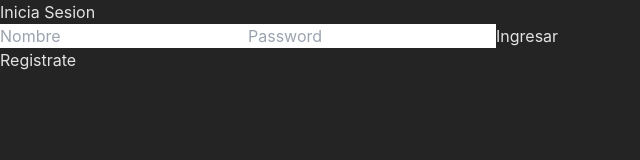
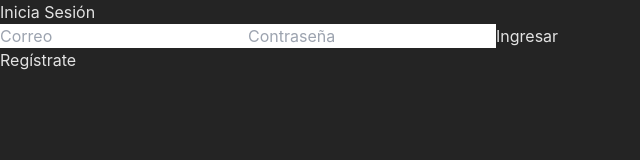
Before and after one commit to 1109car/chat2025carlos, a React (Vite) app: page / in a window 1280 px wide. Shown: the top 160 px of the page, without its empty margins (0-640 px from the left). Built offline with nearby package versions, Linux system fonts and the light colour scheme.

Commit message:
19/06/25

```diff
--- a/src/auth/Logeo.jsx
+++ b/src/auth/Logeo.jsx
@@ -1,99 +1,122 @@
-import { forwardRef, useEffect, useRef, useState } from "react"
+import { useRef, useState } from "react";
 import { useNavigate } from "react-router-dom";
 import useSocketStore from "../store/useSocketStore";
-// import { Main } from "../arquitectura/Main";
 
-export const Logeo = ({ registerFunt}) => {
-      const registerRef = useRef(null)
-      const {connectSocket, disconnectSocket} = useSocketStore()
-    const [formData, setFormData ] =  useState({
-        email:"",
+export const Logeo = ({ registerFunt }) => {
+  const registerRef = useRef(null);
+  const { connectSocket } = useSocketStore();
+
+  const [formData, setFormData] = useState({
+    email: "",
     password: ""
   });
+
   const [loading, setLoading] = useState(false);
-  const showRegister = () =>{
-        registerRef.current.classList.remove("pointer-events-none", "opacity-50")
-        loginRef.current.classList.add("pointer-events-none", "opacity-50")
+  const [errorMsg, setErrorMsg] = useState("");
+
+  const navigate = useNavigate();
+
+  async function info(e) {
+    e.preventDefault();
+    setLoading(true);
+    setErrorMsg("");
+
+    try {
+      const response = await fetch("https://chatopcional-1.onrender.com/api/v1/auth/login", {
+        method: "POST",
+        headers: {
+          "Content-Type": "application/json"
+        },
+        body: JSON.stringify(formData)
+      });
+
+      if (!response.ok) {
+        throw new Error(`Error al conectar. Código: ${response.status}`);
       }
 
-    const navigate = useNavigate();
-    async function info(parametro){
+      const respuesta = await response.json();
+      console.log(respuesta);
 
-        setLoading(true)
+      if (respuesta.ok) {
+        localStorage.setItem("token", respuesta.token);
+        localStorage.setItem("email", respuesta.email);
+        connectSocket();
+        navigate("/pagina");
+      } else {
+        setErrorMsg("Credenciales incorrectas.");
+      }
 
-        parametro.preventDefault()
-        console.log(formData,"formData")
-        const payload =  await fetch("https://chatopcional-1.onrender.com/api/v1/auth/login",
-            {
-                method: "POST",
-        headers:{
-            'content-type': 'application/json',
-        },
-        // credentials:'include'
-                // ,
-                body: JSON.stringify(formData)
+    } catch (error) {
+      console.error("Login error:", error);
+      setErrorMsg("No se pudo conectar al servidor. Intenta nuevamente.");
+    } finally {
+      setLoading(false);
     }
-        )
-        const respuesta =await  payload.json()
-        console.log(respuesta)
-        if (respuesta.ok) {
-            console.log(respuesta.token)
-            localStorage.setItem("token", respuesta.token)
+  }
 
-            localStorage.setItem("email", respuesta.email)
-            navigate("/pagina")
-        }
-        console.log(respuesta.token)
-        localStorage.setItem("token", respuesta.token)
-        localStorage.setItem("email", respuesta.email)
-        navigate("/pagina")
-        connectSocket()
-
-    }
   function handleChange(event) {
     const { name, value } = event.target;
     setFormData({
       ...formData,
       [name]: value
     });
+  }
 
-    }
- function enviar(){
-
- }
   return (
-
-          <div  className="">
-
+    <div className="">
       <div className="h-full flex flex-col text-center">
         <div className="mb-20">
-                <h1 className="font-bold text-6xl">Inicia Sesion</h1>
+          <h1 className="font-bold text-6xl">Inicia Sesión</h1>
         </div>
         <div className="">
           <form
             onSubmit={info}
-                className="flex flex-col items-center gap-5">
+            className="flex flex-col items-center gap-5"
+          >
             <input
               className="min-w-[40%] pl-2 pr-2 pt-1 pb-1 rounded-sm outline-none"
               type="email"
               name="email"
               value={formData.email}
-                    onChange={handleChange}  placeholder="Nombre" />
+              onChange={handleChange}
+              placeholder="Correo"
+              required
+            />
             <input
               className="min-w-[40%] pl-2 pr-2 pt-1 pb-1 rounded-sm outline-none"
               name="password"
+              type="password"
+              value={formData.password}
               onChange={handleChange}
-                    value={formData.password} type="text"
-                    placeholder="Password"/>
-                    <button className="border pl-5 pr-5 pt-1 pb-1 rounded hover:bg-slate-400 hover:border-transparent">Ingresar</button>
+              placeholder="Contraseña"
+              required
+            />
+            <button
+              className="border pl-5 pr-5 pt-1 pb-1 rounded hover:bg-slate-400 hover:border-transparent disabled:opacity-50"
+              disabled={loading}
+            >
+              {loading ? "Ingresando..." : "Ingresar"}
+            </button>
           </form>
         </div>
       </div>
-           <div  className="flex justify-end">
-                        <button className="font-sans hover:text-gray-700 border-b hover:border-b-gray-700" onClick={registerFunt}>Registrate</button>
-            </div>
-            {loading && ( <p className="text-blue-500 text-center font-semibold">Cargando...</p>)}
+
+      <div className="flex justify-end">
+        <button
+          className="font-sans hover:text-gray-700 border-b hover:border-b-gray-700"
+          onClick={registerFunt}
+        >
+          Regístrate
+        </button>
       </div>
 
-  )
-}
+      {loading && (
+        <p className="text-blue-500 text-center font-semibold">Cargando...</p>
+      )}
+
+      {errorMsg && (
+        <p className="text-red-500 text-center mt-4">{errorMsg}</p>
+      )}
+    </div>
+  );
+};
--- a/src/store/useSocketStore.ts
+++ b/src/store/useSocketStore.ts
@@ -11,7 +11,7 @@ interface SocketStore {
   emitEvent: (eventName: string, data?: any) => Promise<void>; // ahora devuelve Promise
   onEvent: (eventName: string, callback: (data: any) => void) => void ;
 }
-const SOCKET_URL = "https://chatopcional-1.onrender.com";
+const SOCKET_URL = "http://localhost:3000/";
 
     const useSocketStore = create<SocketStore>((set, get) => {
       return {
```
Lines whose indentation alone changed are shown as unchanged.
